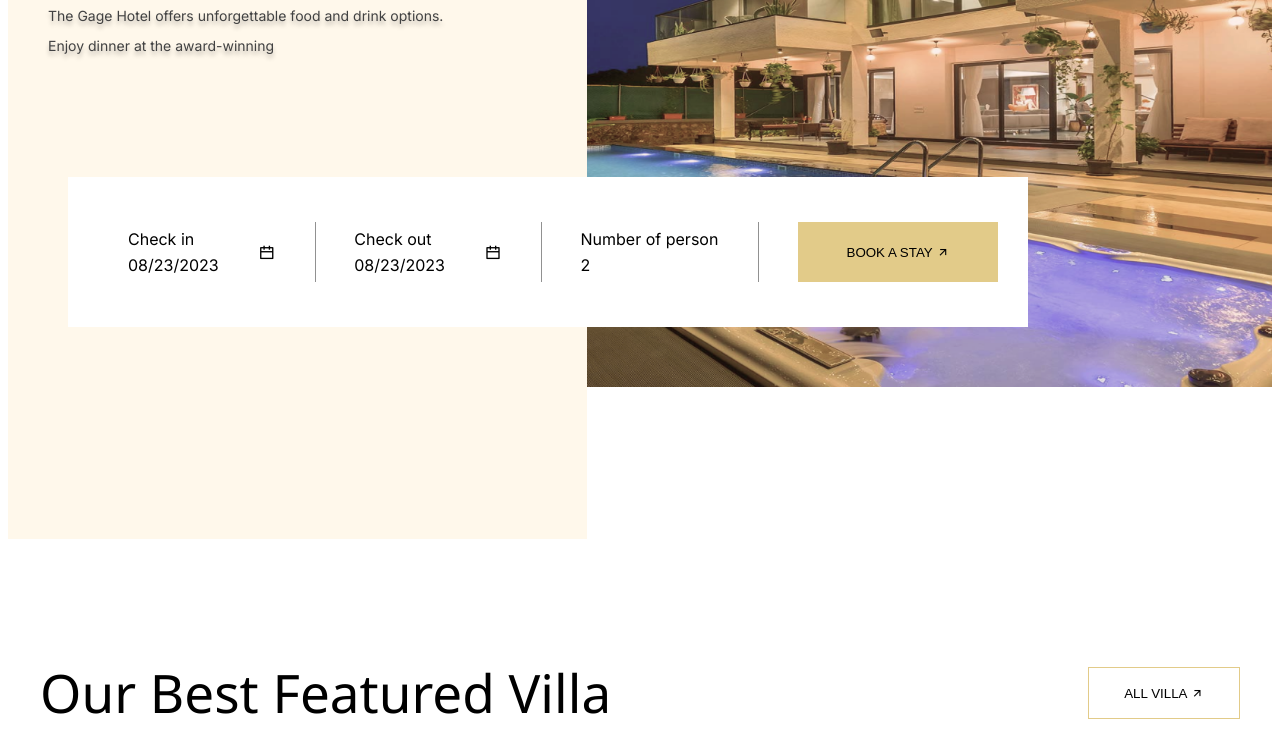
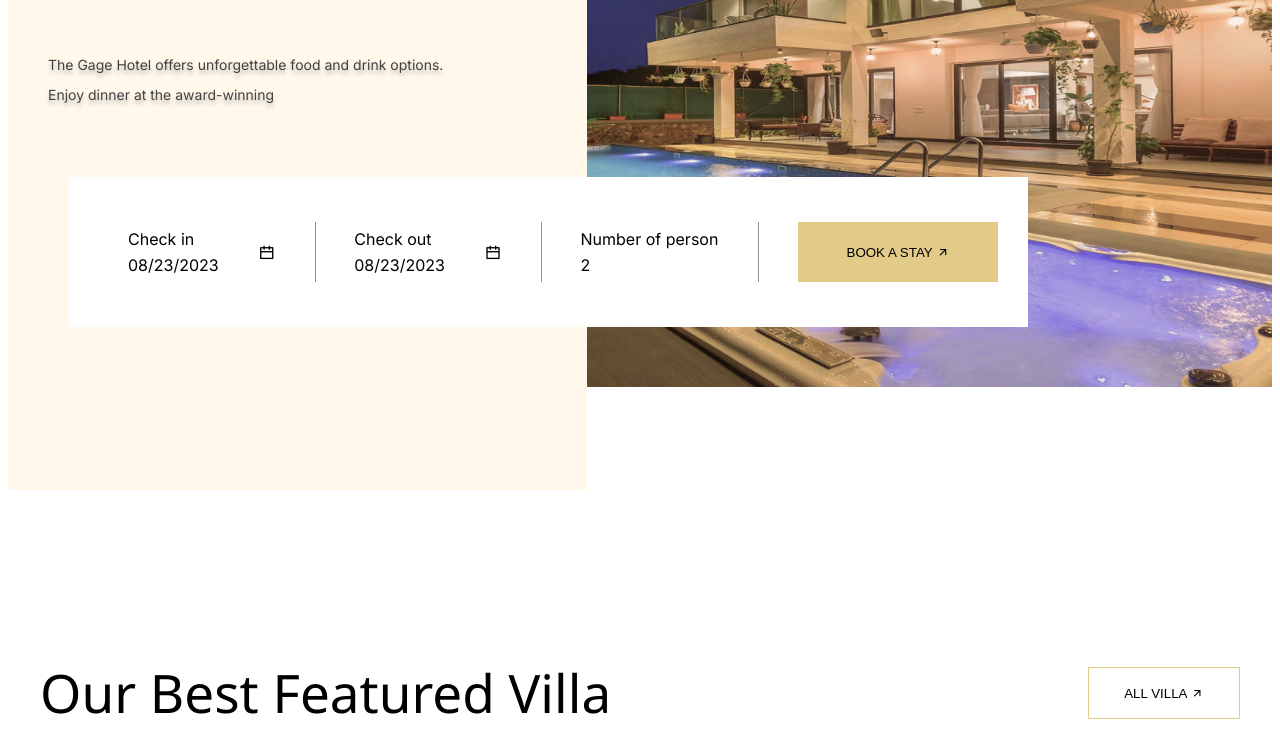
Before and after one commit to mrKhan156/book_hotel_website, a plain HTML site: page index.html in a window 1280 px wide. Shown: the part 403-1149 px from the top of the page. Drawn offline with nearby package versions, Linux system fonts and the light colour scheme.

Commit message:
height change

```diff
--- a/assats/style.css
+++ b/assats/style.css
@@ -26,7 +26,7 @@ body{
     background-color: #FFF8EB;
     flex-basis: 35%;
    transform: translateY(-2px);
-    height:887px;
+    height:790px;
 
 
 
```
